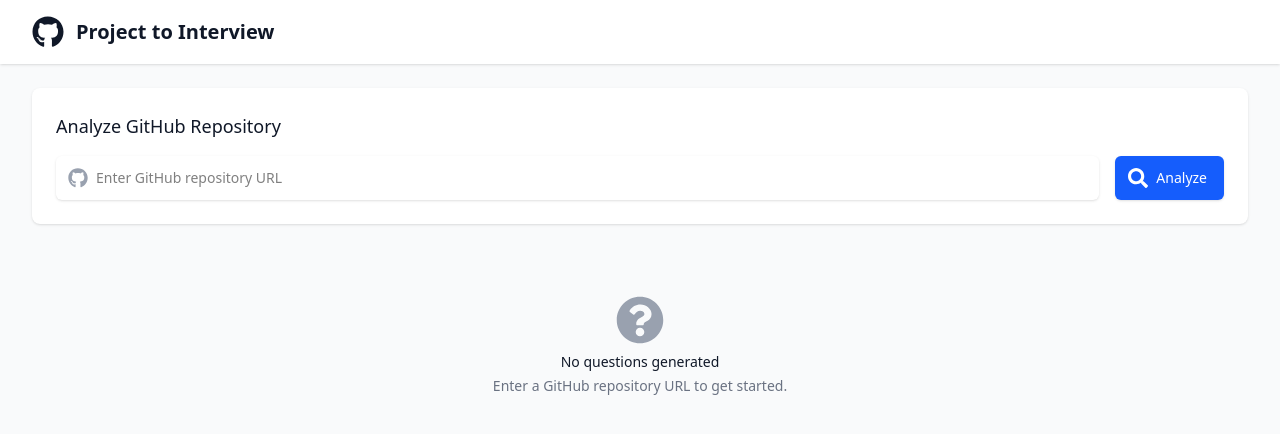
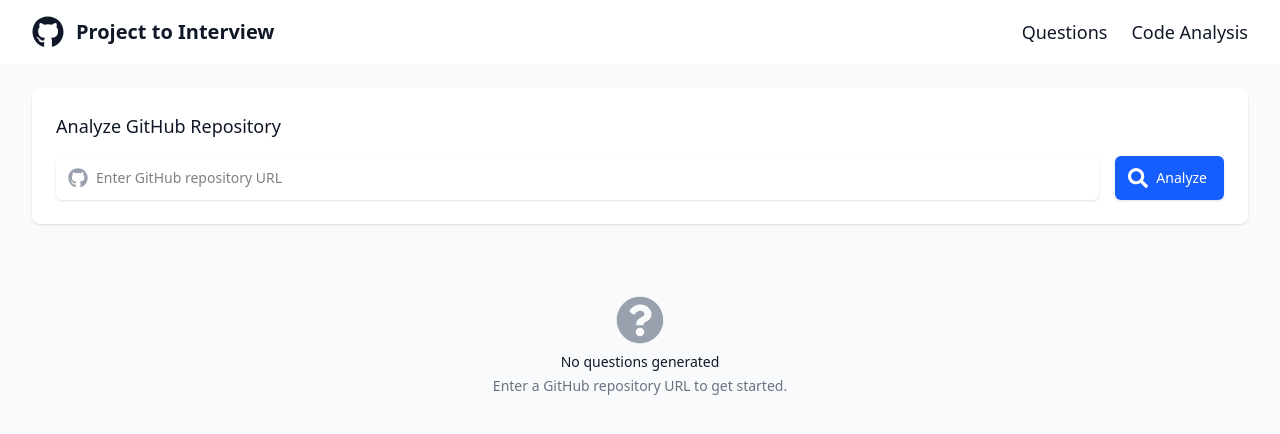
Before and after one commit to SrijaAdhya12/project-to-interview, a React (Vite) app in the folder client/: page / in a window 1280 px wide. Shown: the top 434 px of the page. Built offline with nearby package versions, Linux system fonts and the light colour scheme.

Commit message:
feat: added navbar

```diff
--- a/client/src/App.jsx
+++ b/client/src/App.jsx
@@ -1,8 +1,9 @@
-import { AppRouter } from './components'
+import { AppRouter, Header } from './components'
 import { BrowserRouter } from 'react-router'
 const App = () => {
   return (
-		<BrowserRouter>
+	  <BrowserRouter>
+		  <Header/>
 			<AppRouter />
 		</BrowserRouter>
   )
--- a/client/src/components/Header.jsx
+++ b/client/src/components/Header.jsx
@@ -1,6 +1,7 @@
 import { FaGithub } from 'react-icons/fa'
+import { Link } from 'react-router'
 
-const Header = () =>{
+const Header = () => {
 	return (
 		<header className="bg-white shadow-sm">
 			<div className="max-w-7xl mx-auto px-4 py-4 sm:px-6 lg:px-8 flex items-center justify-between">
@@ -8,6 +9,14 @@
 					<FaGithub className="h-8 w-8 text-gray-900" />
 					<h1 className="ml-3 text-xl font-bold text-gray-900">Project to Interview</h1>
 				</div>
+				<nav className="flex space-x-6">
+					<Link to="/" className="text-lg font-medium text-gray-900 hover:text-gray-700">
+						Questions
+					</Link>
+					<Link to="/code-analysis" className="text-lg font-medium text-gray-900 hover:text-gray-700">
+						Code Analysis
+					</Link>
+				</nav>
 			</div>
 		</header>
 	)
--- a/client/src/components/RepoAnalyzer.jsx
+++ b/client/src/components/RepoAnalyzer.jsx
@@ -1,8 +1,8 @@
-import  { useState } from 'react'
+import { useState } from 'react'
 import { Header, RepositoryForm, FilterControls, QuestionsList, LoadingState } from './index'
 import { getDifficultyColor, getCompanyBadgeColor } from '../utils/ColorUtils'
 
-const RepoAnalyzer = () =>{
+const RepoAnalyzer = () => {
 	const [repoUrl, setRepoUrl] = useState('')
 	const [loading, setLoading] = useState(false)
 	const [error, setError] = useState('')
@@ -49,7 +49,6 @@
 				setFilteredQuestions(data.questions)
 				setMetadata(data.metadata)
 			} else {
-				// Handle unstructured response
 				setError('Received unstructured response from the server')
 			}
 		} catch (err) {
@@ -144,7 +143,6 @@
 
 	return (
 		<div className="min-h-screen bg-gray-50">
-			<Header />
 
 			<main className="max-w-7xl mx-auto px-4 py-6 sm:px-6 lg:px-8">
 				<RepositoryForm
--- a/client/src/components/RepositoryForm.jsx
+++ b/client/src/components/RepositoryForm.jsx
@@ -1,6 +1,6 @@
 import { FaGithub, FaSearch, FaSpinner } from 'react-icons/fa'
 
-const RepositoryForm = ({ repoUrl, setRepoUrl, loading, handleSubmit, error }) =>{
+const RepositoryForm = ({ repoUrl, setRepoUrl, loading, handleSubmit, error }) => {
 	return (
 		<div className="bg-white shadow rounded-lg p-6 mb-6">
 			<h2 className="text-lg font-medium text-gray-900 mb-4">Analyze GitHub Repository</h2>
```
Also changed, not shown: client/src/components/AppRouter.jsx (+5 -5 lines).
